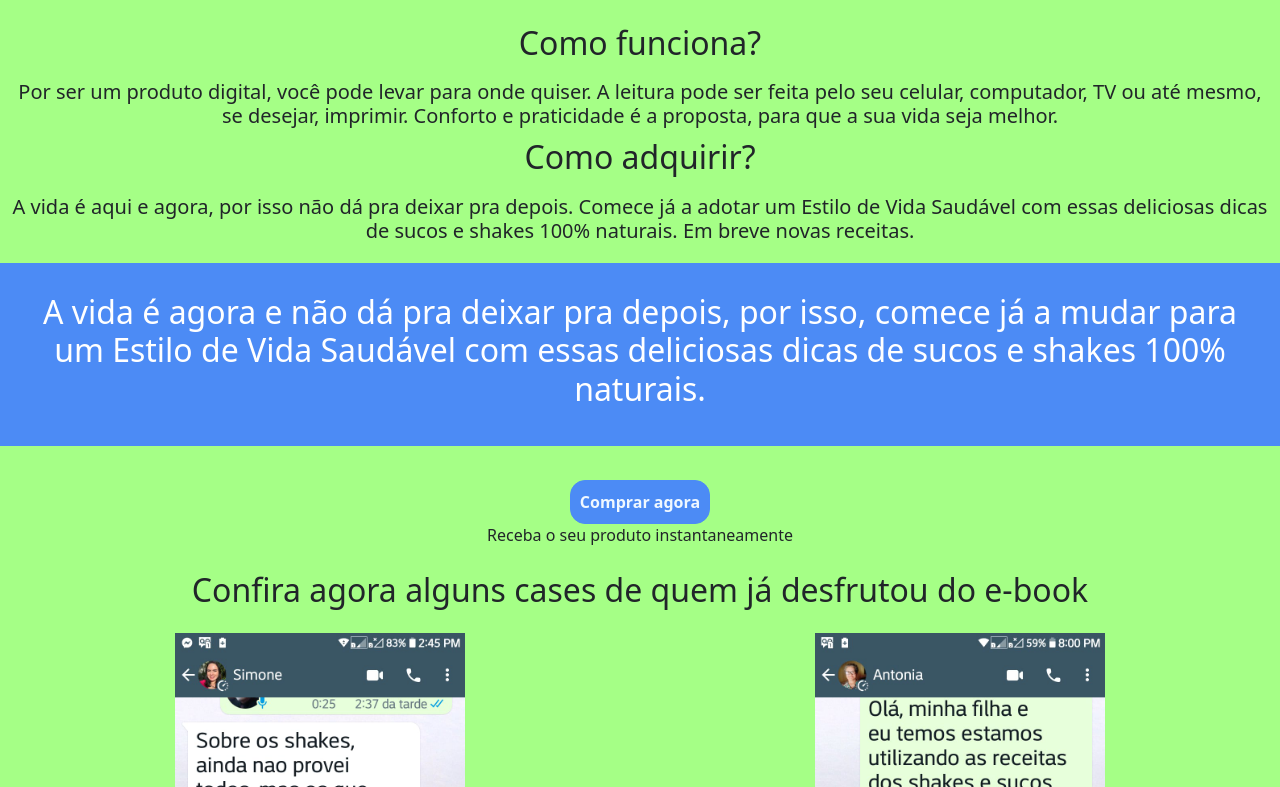
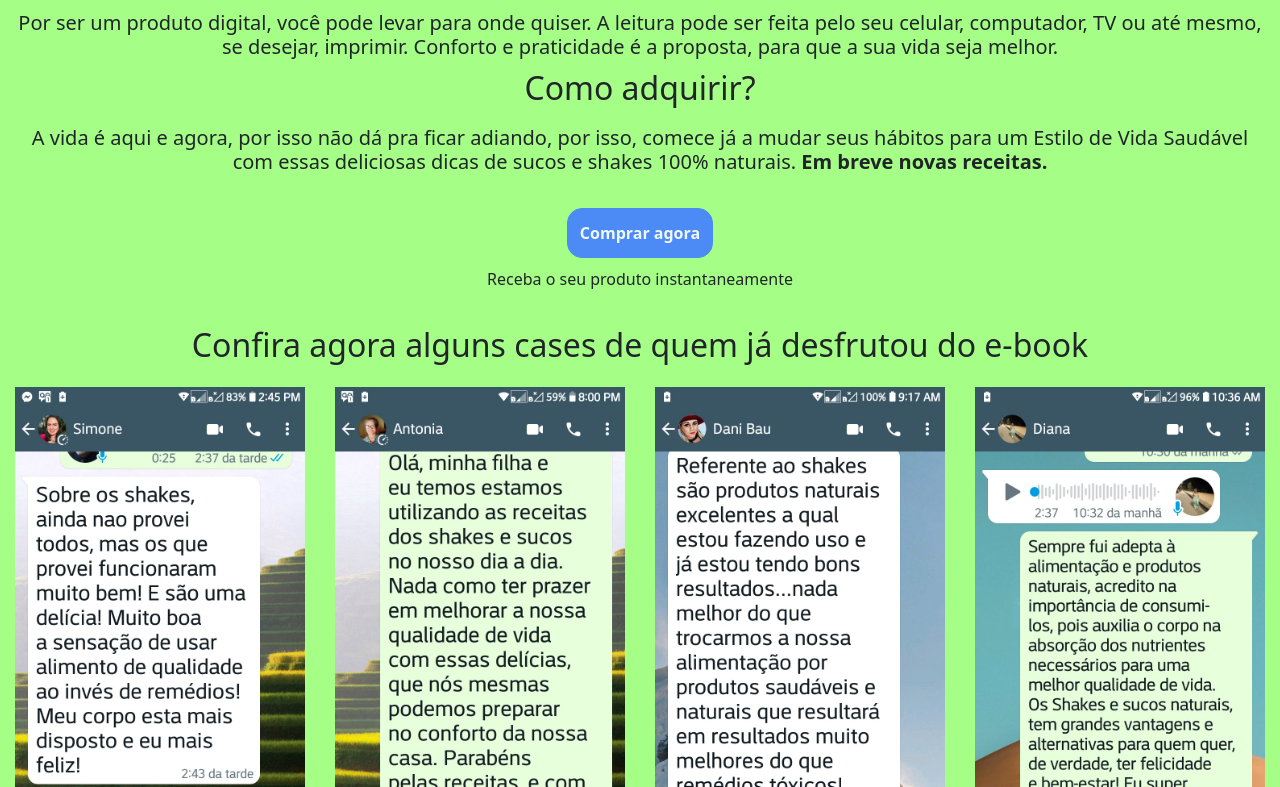
Before and after one commit to demithehomie/william1, a React (Create React App) app: page / in a window 1280 px wide. Shown: the part 1293-2080 px from the top of the page. Built offline with nearby package versions, Linux system fonts and the light colour scheme.

Commit message:
mais um deploy

```diff
--- a/src/App.css
+++ b/src/App.css
@@ -25,6 +25,7 @@
 
 .navbar-items-desc {
   justify-content: center;
+  text-align: center;
   display: flex;
   margin-left: 10px;
   margin-right: 10px;
@@ -143,7 +144,7 @@ text-align: center;
 .subtitle3 {
   justify-content: center;
   display: flex;
-  margin: 2px;
+  margin: 12.5px;
   text-align: center;
 }
 
@@ -158,7 +159,7 @@ text-align: center;
   justify-content: center;
   display: flex;
   border-radius: 15px;
-  padding: 9px;
+  padding: 12px;
   width: auto;
   background-color: #4c8bf5;
   color: aliceblue;
--- a/src/App.js
+++ b/src/App.js
@@ -2,6 +2,8 @@ import './App.css';
 import imagem from "../src/imgs/um.jpg";
 import simone from "../src/imgs/simone.jpeg";
 import antonia from "../src/imgs/antonia.jpeg";
+import dani_bau from "../src/imgs/dani_bau.jpeg";
+import diana from "../src/imgs/diana.jpeg";
 
 import 'bootstrap/dist/css/bootstrap.min.css';
 /*
@@ -49,10 +51,7 @@ function App() {
       <br/>
       <br/>
       <br/>
-      <br/>
-      <br/>
-      <br/>
-      <br/>
+
 
       <br/>
 
@@ -85,14 +84,11 @@ function App() {
         <div>
           <h2 className="navbar-items-desc">Como adquirir?</h2>
             <h5 className="navbar-items-desc-det">
-            A vida é aqui e agora, por isso não dá pra deixar pra depois. Comece já a adotar um Estilo de Vida Saudável com essas deliciosas dicas de sucos e shakes 100% naturais. Em breve novas receitas.
+            A vida é aqui e agora, por isso não dá pra ficar adiando, por isso, comece já a mudar seus hábitos para um Estilo de Vida Saudável com essas deliciosas dicas de sucos e shakes 100% naturais. <strong>Em breve novas receitas.</strong>
           </h5>
 
         </div>
 
-        <div className="box1">
-          <h2>A vida é agora e não dá pra deixar pra depois, por isso, comece já a mudar para um Estilo de Vida Saudável com essas deliciosas dicas de sucos e shakes 100% naturais.</h2>
-        </div>
 
         <br/>
         <div>
@@ -105,6 +101,8 @@ function App() {
         <div className="depoimentos-imgs">
           <img className="img-depo1" src={simone} alt="depoimento das mulheres"/>
           <img className="img-depo1" src={antonia} alt="depoimento da antonia"/>
+          <img className="img-depo1" src={dani_bau} alt="depoimento da dani bau"/>
+          <img className="img-depo1" src={diana} alt="depoimento da diana"/>
         </div>
         <div className="box1">
 
@@ -164,10 +162,17 @@ Você tomou a decisão que vai mudar a sua vida para melhor, e para tornar os se
 <div className="box1">
 
           <h3>
-          Você tem uma usina capaz de te dar Mais Vida e bem-estar em sua casa. Agora é a hora de você usar mais o seu liquificador e a centrífuga, vá para a cozinha e mude seus hábitos, para colher melhores resultados hoje, amanhã e depois, depois...
+          Você tem uma usina capaz de te dar Mais Vida e bem-estar em sua casa.
+
+
+<br/>         <br/>
+
+ Agora é a hora de você usar mais o seu liquificador e a centrífuga, vá para a cozinha e mude seus hábitos, para colher melhores resultados hoje, amanhã e depois, depois...
+          <br/><br/>
           Você está feliz com o seu estilo de vida hoje?
+          <br/>
           Olhe no espelho agora e imagine-se no futuro.
-
+          <br/>
             Gostou? Então comece já a executar as receitas para ter Mais Vida e bem-estar.</h3>
         </div>
 
```
Also changed, not shown: src/imgs/dani_bau.jpeg (added), src/imgs/diana.jpeg (added).
